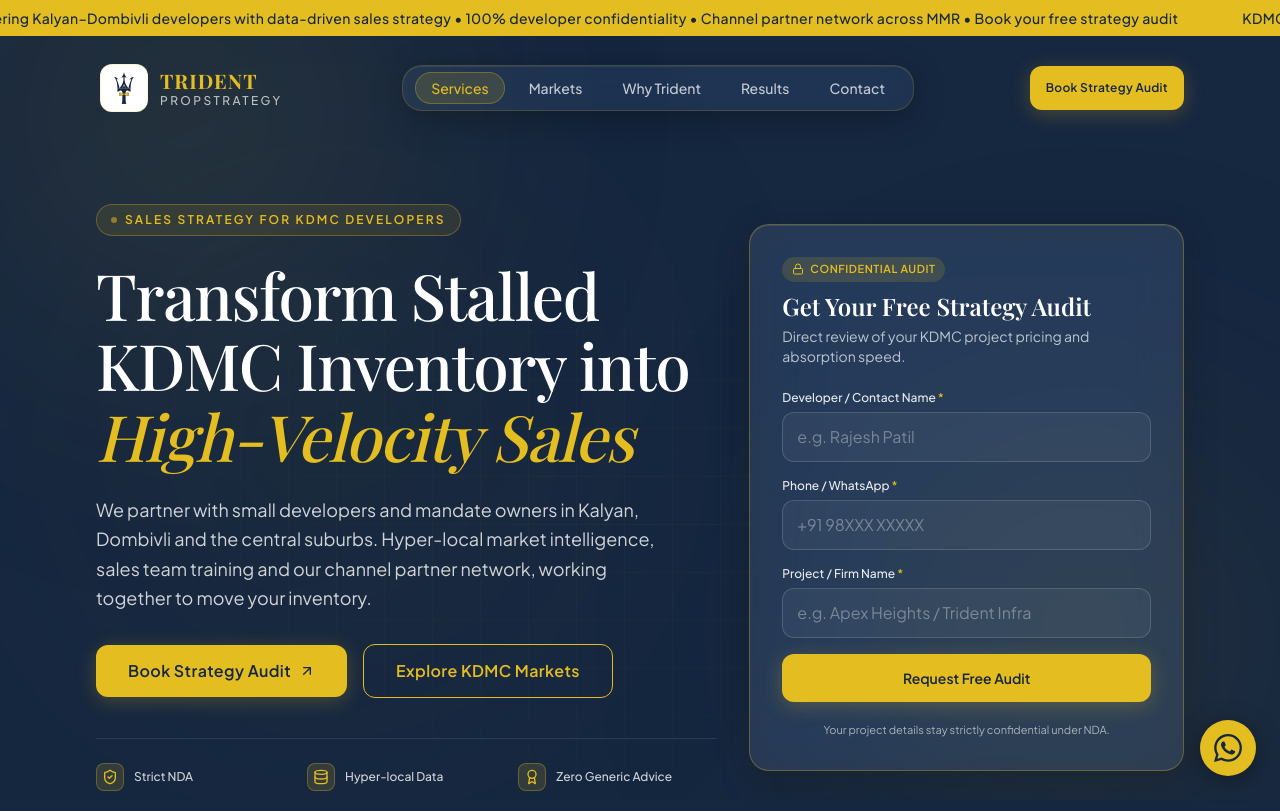
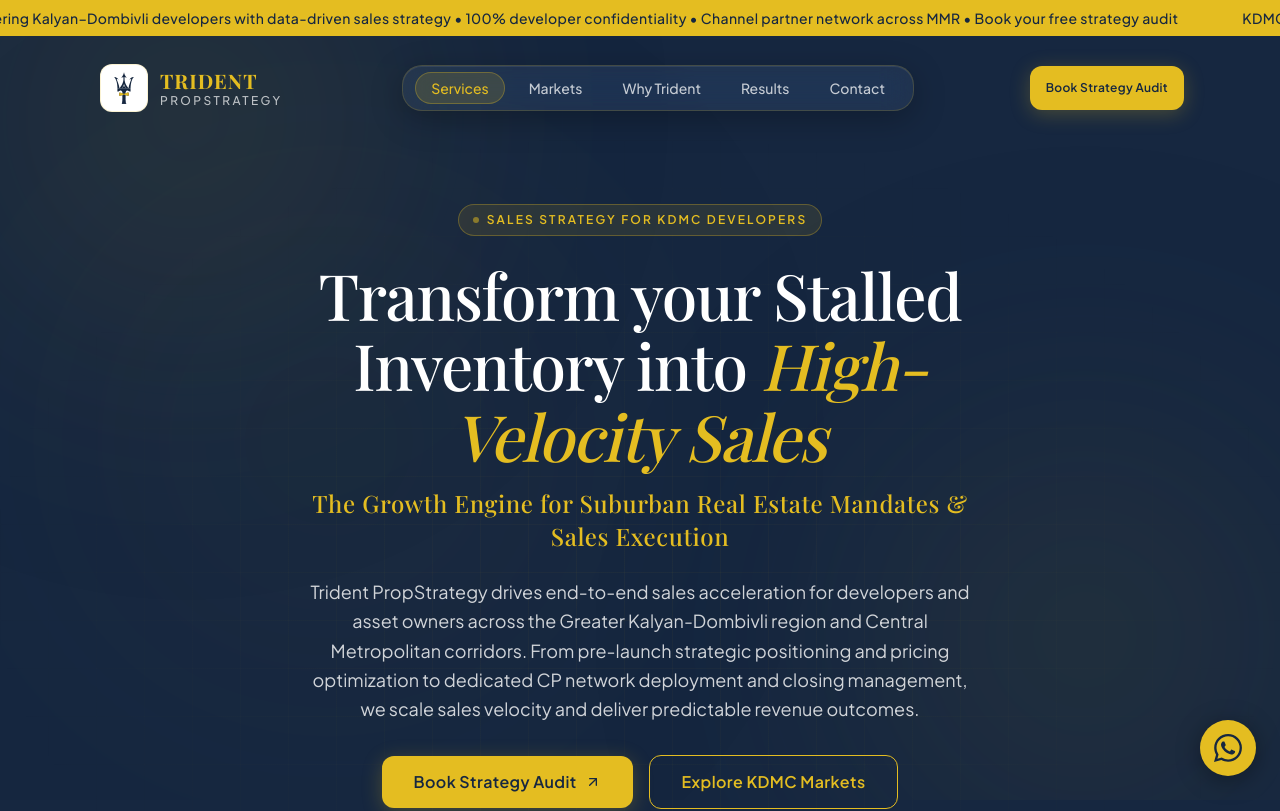
Before and after one commit to tridentpropstrategy/Trident-propstrategy-website-, a Next.js app: page / in a window 1280 px wide. Shown: the top 811 px of the page. Built offline with nearby package versions, Linux system fonts and the light colour scheme.

Commit message:
Fix auto-scroll on load, center hero section with golden subtitle, comment out hero form

```diff
--- a/src/components/layout/Footer.tsx
+++ b/src/components/layout/Footer.tsx
@@ -42,7 +42,7 @@ export function Footer() {
             <p className="text-sm text-white/70 leading-relaxed max-w-sm">
               Strategic sales advisory, mandate acceleration, and channel partner
               activation exclusively tailored for small developers and mandate
-              owners across the Kalyan–Dombivli municipal corridor.
+              owners across the Kalyan Dombivili and Central Suburbs.
             </p>
 
             <div className="flex items-center gap-2 mt-2 text-xs text-[#e4bd21]/90">
--- a/src/components/sections/Hero.tsx
+++ b/src/components/sections/Hero.tsx
@@ -6,14 +6,14 @@ import { ShieldCheck, Database, Award, ArrowUpRight } from "lucide-react";
 import { stats, hasVerifiedStats } from "@/data/stats";
 import { Button } from "@/components/ui/Button";
 import { GlassCard } from "@/components/ui/GlassCard";
-import { HeroForm } from "@/components/ui/HeroForm";
+// import { HeroForm } from "@/components/ui/HeroForm";
 
 export function Hero() {
   const shouldReduceMotion = useReducedMotion();
   const showStats = hasVerifiedStats(stats);
 
   const headlineParts = [
-    { text: "Transform Stalled KDMC Inventory into ", isGold: false },
+    { text: "Transform your Stalled Inventory into ", isGold: false },
     { text: "High-Velocity Sales", isGold: true },
   ];
 
@@ -28,10 +28,8 @@ export function Hero() {
         aria-hidden="true"
       />
 
-      <div className="relative z-10 max-w-6xl mx-auto px-5 md:px-8">
-        <div className="grid grid-cols-1 lg:grid-cols-12 gap-12 lg:gap-8 items-center">
-          {/* Left Column: Copy & Trust & CTAs */}
-          <div className="lg:col-span-7 flex flex-col items-start">
+      <div className="relative z-10 max-w-5xl mx-auto px-5 md:px-8">
+        <div className="max-w-4xl mx-auto flex flex-col items-center text-center">
           {/* Eyebrow Pill */}
           <motion.div
             initial={shouldReduceMotion ? false : { opacity: 0, y: -12 }}
@@ -48,7 +46,7 @@ export function Hero() {
             initial={shouldReduceMotion ? false : { opacity: 0, y: 20 }}
             animate={{ opacity: 1, y: 0 }}
             transition={{ duration: 0.6, delay: 0.1, ease: [0.22, 1, 0.36, 1] }}
-              className="h1-fluid text-white font-medium mb-6"
+            className="h1-fluid text-white font-medium mb-4 max-w-3xl"
           >
             {headlineParts.map((part, idx) => (
               <span
@@ -60,25 +58,32 @@ export function Hero() {
             ))}
           </motion.h1>
 
-            {/* Subtext */}
+          {/* Golden Subtitle */}
           <motion.p
             initial={shouldReduceMotion ? false : { opacity: 0, y: 20 }}
             animate={{ opacity: 1, y: 0 }}
-              transition={{ duration: 0.6, delay: 0.2, ease: [0.22, 1, 0.36, 1] }}
-              className="text-white/80 text-base md:text-lg leading-relaxed mb-8 max-w-xl"
+            transition={{ duration: 0.6, delay: 0.18, ease: [0.22, 1, 0.36, 1] }}
+            className="text-[#e4bd21] font-serif text-lg sm:text-xl md:text-2xl font-medium tracking-wide mb-6 max-w-2xl leading-snug"
           >
-              We partner with small developers and mandate owners in Kalyan,
-              Dombivli and the central suburbs. Hyper-local market intelligence,
-              sales team training and our channel partner network, working
-              together to move your inventory.
+            The Growth Engine for Suburban Real Estate Mandates & Sales Execution
+          </motion.p>
+
+          {/* Paragraph Description */}
+          <motion.p
+            initial={shouldReduceMotion ? false : { opacity: 0, y: 20 }}
+            animate={{ opacity: 1, y: 0 }}
+            transition={{ duration: 0.6, delay: 0.25, ease: [0.22, 1, 0.36, 1] }}
+            className="text-white/80 text-base md:text-lg leading-relaxed mb-8 max-w-2xl"
+          >
+            Trident PropStrategy drives end-to-end sales acceleration for developers and asset owners across the Greater Kalyan-Dombivli region and Central Metropolitan corridors. From pre-launch strategic positioning and pricing optimization to dedicated CP network deployment and closing management, we scale sales velocity and deliver predictable revenue outcomes.
           </motion.p>
 
           {/* Buttons */}
           <motion.div
             initial={shouldReduceMotion ? false : { opacity: 0, y: 20 }}
             animate={{ opacity: 1, y: 0 }}
-              transition={{ duration: 0.6, delay: 0.3, ease: [0.22, 1, 0.36, 1] }}
-              className="flex flex-col sm:flex-row items-stretch sm:items-center gap-4 w-full sm:w-auto mb-10"
+            transition={{ duration: 0.6, delay: 0.32, ease: [0.22, 1, 0.36, 1] }}
+            className="flex flex-col sm:flex-row items-center justify-center gap-4 w-full sm:w-auto mb-10"
           >
             <Button variant="primary" size="lg" href="#contact">
               <span>Book Strategy Audit</span>
@@ -95,7 +100,7 @@ export function Hero() {
             initial={shouldReduceMotion ? false : { opacity: 0 }}
             animate={{ opacity: 1 }}
             transition={{ duration: 0.6, delay: 0.4 }}
-              className="grid grid-cols-1 sm:grid-cols-3 gap-3 w-full border-t border-white/10 pt-6"
+            className="grid grid-cols-1 sm:grid-cols-3 gap-4 sm:gap-8 max-w-xl w-full border-t border-white/10 pt-6 justify-items-center"
           >
             <div className="flex items-center gap-2.5 text-xs text-white/80">
               <div className="w-7 h-7 rounded-lg bg-[#e4bd21]/15 border border-[#e4bd21]/30 flex items-center justify-center text-[#e4bd21] shrink-0">
@@ -125,7 +130,7 @@ export function Hero() {
               initial={shouldReduceMotion ? false : { opacity: 0, y: 20 }}
               animate={{ opacity: 1, y: 0 }}
               transition={{ duration: 0.6, delay: 0.5 }}
-                className="grid grid-cols-1 sm:grid-cols-3 gap-3 w-full mt-6"
+              className="grid grid-cols-1 sm:grid-cols-3 gap-3 max-w-2xl w-full mt-6"
             >
               {stats.map((st, idx) => (
                 <GlassCard key={idx} variant="subtle" className="p-4 text-center">
@@ -139,17 +144,13 @@ export function Hero() {
               ))}
             </motion.div>
           )}
+
+          {/* Hero Form - Commented out as requested */}
+          {/*
+          <div className="w-full max-w-lg mt-10">
+            <HeroForm />
           </div>
-
-          {/* Right Column: Glass-Strong Hero Form Card */}
-          <motion.div
-            initial={shouldReduceMotion ? false : { opacity: 0, scale: 0.96 }}
-            animate={{ opacity: 1, scale: 1 }}
-            transition={{ duration: 0.7, delay: 0.25, ease: [0.22, 1, 0.36, 1] }}
-            className="lg:col-span-5 w-full"
-          >
-            <HeroForm />
-          </motion.div>
+          */}
         </div>
       </div>
     </section>
--- a/src/components/sections/Markets.tsx
+++ b/src/components/sections/Markets.tsx
@@ -18,17 +18,28 @@ export function Markets() {
   const selectedMarket = markets.find((m) => m.id === selectedId) || markets[0];
   const selectedIndex = markets.findIndex((m) => m.id === selectedId);
 
-  // Scroll active tab into view horizontally on mobile
+  const isFirstRender = useRef(true);
+
+  // Scroll active tab horizontally in mobile container on user selection (never on initial page load)
   useEffect(() => {
-    if (selectedIndex !== -1 && tabsRef.current[selectedIndex]) {
+    if (isFirstRender.current) {
+      isFirstRender.current = false;
+      return;
+    }
+    if (
+      selectedIndex !== -1 &&
+      tabsRef.current[selectedIndex] &&
+      scrollContainerRef.current
+    ) {
       const activeTabEl = tabsRef.current[selectedIndex];
-      if (activeTabEl && scrollContainerRef.current) {
-        activeTabEl.scrollIntoView({
-          behavior: "smooth",
-          block: "nearest",
-          inline: "center",
-        });
-      }
+      const container = scrollContainerRef.current;
+      const tabLeft = activeTabEl.offsetLeft;
+      const tabWidth = activeTabEl.offsetWidth;
+      const containerWidth = container.offsetWidth;
+      container.scrollTo({
+        left: tabLeft - containerWidth / 2 + tabWidth / 2,
+        behavior: "smooth",
+      });
     }
   }, [selectedIndex]);
 
--- a/src/components/ui/ContactForm.tsx
+++ b/src/components/ui/ContactForm.tsx
@@ -20,11 +20,11 @@ const microMarketOptions = [
 ];
 
 const unsoldUnitsOptions = [
-  { value: "1 - 5", label: "1 - 5 units" },
-  { value: "5 - 15", label: "5 - 15 units" },
-  { value: "15 - 40", label: "15 - 40 units" },
-  { value: "40 - 100", label: "40 - 100 units" },
-  { value: "New Project Pre-Launch", label: "New Project Pre-Launch" },
+  { value: "50 - 75", label: "50 - 75 units" },
+  { value: "75 - 100", label: "75 - 100 units" },
+  { value: "100 - 150", label: "100 - 150 units" },
+  { value: "150 - 200", label: "150 - 200 units" },
+  { value: "New Project Launch", label: "Project Pre-Launch" },
 ];
 
 const scopeOptions = [
--- a/src/data/site.ts
+++ b/src/data/site.ts
@@ -13,14 +13,16 @@ export const siteConfig = {
   announcementText:
     "KDMC ADVISORY MONITOR • Empowering Kalyan–Dombivli developers with data-driven sales strategy • 100% developer confidentiality • Channel partner network across MMR • Book your free strategy audit",
   domain: "https://tridentpropstrategy.in",
-  phone: "9136299506",
-  whatsapp: "8879975504",
+  phone: "7304355449",
+  whatsapp: "7304355448",
   email: "tridentpropstrategy@gmail.com",
   address: "Trident Prop Strategy Tower, Station Road, Kalyan West, KDMC Region, Maharashtra 421301",
   city: "Kalyan",
   region: "Maharashtra, India",
   coverageAreas: [
     "Kalyan East & West",
+    "Thane",
+    "Navi Mumbai",
     "Dombivli & Shilphata",
     "Ambernath & Badlapur",
     "Shahad & Titwala",
```
Lines whose indentation alone changed are shown as unchanged.
